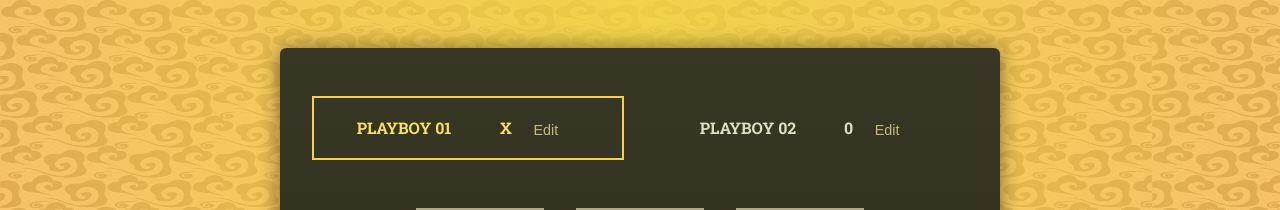
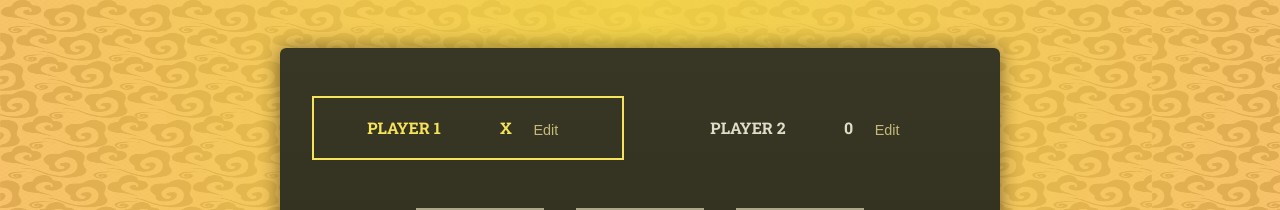
Before and after one commit to Rayannick/React, a React (Vite) app: page / in a window 1280 px wide. Shown: the top 210 px of the page. Built offline with nearby package versions, Linux system fonts and the light colour scheme; a web font is replaced by a local one.

Commit message:
finished project 01

```diff
--- a/project_01/App.jsx
+++ b/project_01/App.jsx
@@ -15,6 +15,11 @@ const initialGameBoard = [
   [null,null,null],
 ]
 
+const PLAYERS = {
+  X : 'Player 1',
+  O : 'Player 2'
+}
+
 
   function deriveActivePlayer(gameturn){
     let currentPlayer = 'X';
@@ -24,14 +29,29 @@ const initialGameBoard = [
 
     return currentPlayer
   }
+  function deriveGameBoard(gameTurns){
+    let gameBoard  = [...initialGameBoard.map((Array)=> [...Array])]
 
+      // const activePlayer = deriveActivePlayer(gameTurn)
+
+
+
+         for (const turn of gameTurns){
+          const {square , player} = turn;
+          const { row , col } = square
+
+
+
+          gameBoard[row][col] = player
+         }
+         return gameBoard
+        }
 
 function App() {
 
 
 
 
-  let gameboard = initialGameBoard
   //     const [gameboard , setGameboard] = useState(initialGameBoard)
 
   //    function handleSelectSquare (rowIndex,colIndex){
@@ -45,27 +65,16 @@ function App() {
 
   // const [activePlayer,setActivePlayer] = useState('X')
   const [gameTurn,setGameTurn] = useState([])
+  const [players,setPlayers] = useState(PLAYERS)
 
-
+function handleRestart(){
+  setGameTurn([]);
+}
 
   // symble change after turn
 
 
-
-  const activePlayer = deriveActivePlayer(gameTurn)
-
-
-
-     for (const turn of gameTurn){
-      const {square , player} = turn;
-      const { row , col } = square
-
-
-
-      gameboard[row][col] = player
-     }
-
-
+    function deriveWinner(gameboard,players){
      let winner;
 
      for(const combination of WINNING_COMBINATIONS){
@@ -75,7 +84,7 @@ function App() {
 
 
       if(firstSquareSymbol && firstSquareSymbol===secondSquareSymbol && firstSquareSymbol=== thirdSquareSymbol ){
-        winner = firstSquareSymbol
+        winner = players[firstSquareSymbol]
 
       }
 
@@ -83,9 +92,8 @@ function App() {
 
      }
 
-
-const hasDraw = gameTurn.length===9 && !winner
-console.log(hasDraw)
+return winner
+    }
 
 
 
@@ -112,21 +120,39 @@ function handleSelect(rowIndex,colIndex){
 
 }
 
+function handlePlayerNameChange(symbol,newName){
+
+  setPlayers(prevPlayer => {
+    return{
+      ...prevPlayer,[symbol] : newName
+    }
+  })
+
+}
+
+const gameBoard = deriveGameBoard(gameTurn)
+const winner = deriveWinner(gameBoard,players)
+const hasDraw = gameTurn.length === 9 && !winner;
+const activePlayer = deriveActivePlayer(gameTurn)
+
 
 
   return (
+
+
+
     <main>
       <div id="game-container">
         <ol id="players" className="highlight-player">
-    <Player name = 'PlayboY 01' symbol="X" isActive={activePlayer === 'X'}/>
-    <Player name = 'PlayboY 02' symbol="0" isActive={activePlayer === '0'}/>
+    <Player name = {PLAYERS.X} symbol="X" isActive={activePlayer === 'X'} onChangeName = {handlePlayerNameChange}/>
+    <Player name = {PLAYERS.O} symbol="0" isActive={activePlayer === '0'} onChangeName = {handlePlayerNameChange}/>
 
         </ol>
 
 
-        {winner || hasDraw && <Gameover winner ={winner} />}
+        {(winner || hasDraw) && <Gameover winner ={winner} onRestart={handleRestart} />}
 
-<GameBoard onSelectSquare={handleSelect} board ={gameboard}  ></GameBoard>
+<GameBoard onSelectSquare={handleSelect} board ={gameBoard}  ></GameBoard>
       </div>
 <Log turns={gameTurn} />
     </main>
--- a/project_01/components/gameover.jsx
+++ b/project_01/components/gameover.jsx
@@ -1,11 +1,12 @@
 /* eslint-disable react/prop-types */
-export default function Gameover({winner}){
+export default function Gameover({winner,onRestart}){
     return(
         <div id="game-over">
-            <h2>GAME oVER</h2>
-            {winner && <p>{winner} fucning won the battle</p>}
-            {!winner && <p> it is a draw!!!!!!!!!!!!</p>    }
-            <p><button>Rematch !</button></p>
+        <h2>Game Over!</h2>
+        {winner && <p>{winner} won!</p>}
+        {!winner && <p>It&apos;s a draw!</p>}
+
+            <p><button onClick={onRestart}>Rematch !</button></p>
 
         </div>
     )
--- a/project_01/components/player.jsx
+++ b/project_01/components/player.jsx
@@ -4,13 +4,18 @@ import { useState } from "react"
 
 
 
-export default function Player( {name , symbol , isActive}){
+export default function Player( {name , symbol , isActive,onChangeName}){
 
 
     const [ isEditing , setEditing ] = useState( false)
     const [ playerName , setPlayerName ] = useState(name)
 function checking_clicking(){
    setEditing((editing)=> !editing)
+
+
+   if(isEditing){
+    onChangeName(symbol,playerName)
+   }
 }
 
 function handleChange(event){
```
